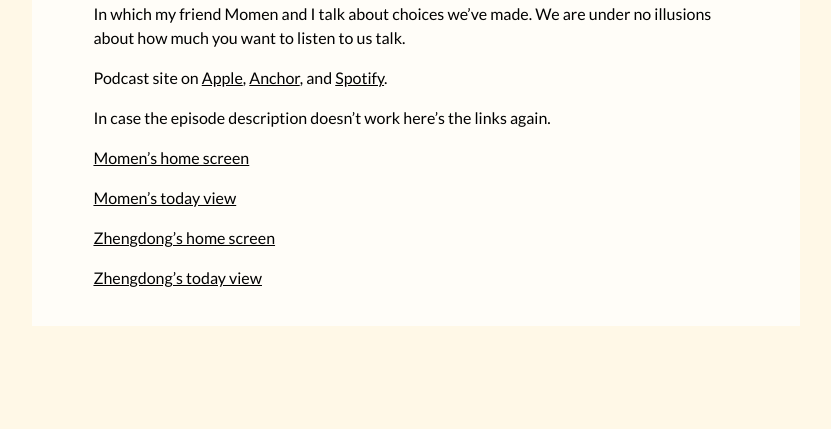
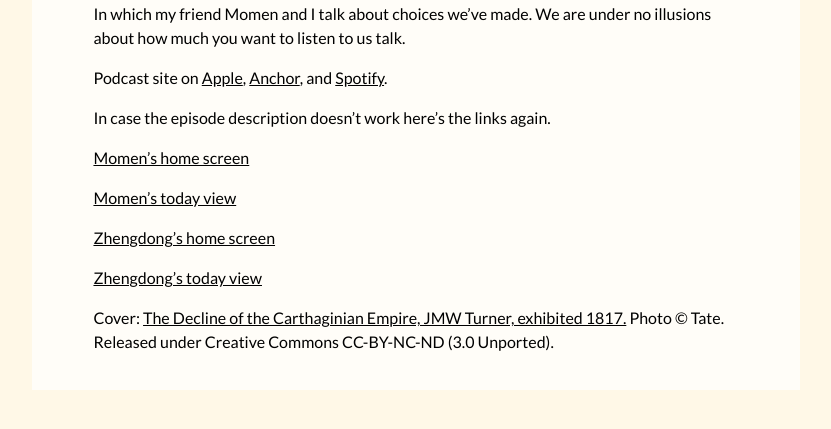
Before and after one commit to ZhengdongWang/zhengdongwang.com, a Jekyll site: the page built from _posts/2022-01-03-state-of-the-apps-2021.md, in a window 1280 px wide, cut to the strip 438-867 px from the top of the page. Shown: the whole strip, without its empty margins (224-1055 px from the left). Built offline with Jekyll 4.4.1, drawn with Linux system fonts in a browser that asks for light colours; some web fonts are replaced.

Commit message:
posts, sota

```diff
--- a/_posts/2022-01-03-state-of-the-apps-2021.md
+++ b/_posts/2022-01-03-state-of-the-apps-2021.md
@@ -18,3 +18,5 @@ In case the episode description doesn't work here's the links again.
 [Zhengdong's home screen](/assets/images/sota/2021/zd_home.jpg)
 
 [Zhengdong's today view](/assets/images/sota/2021/zd_today.jpg)
+
+Cover: [The Decline of the Carthaginian Empire, JMW Turner, exhibited 1817.](https://www.tate.org.uk/art/artworks/turner-the-decline-of-the-carthaginian-empire-n00499) Photo © Tate. Released under Creative Commons CC-BY-NC-ND (3.0 Unported).
```
